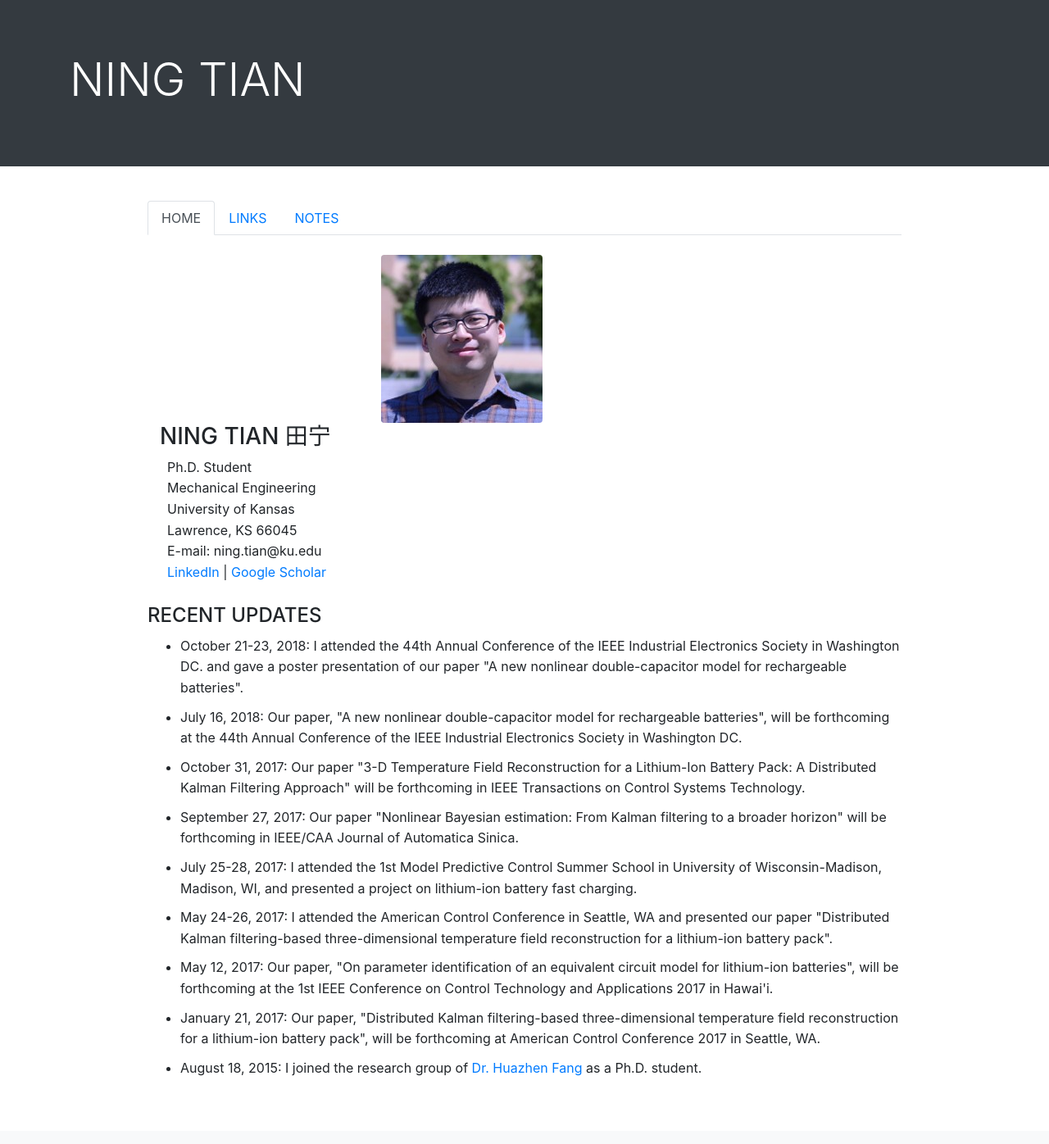
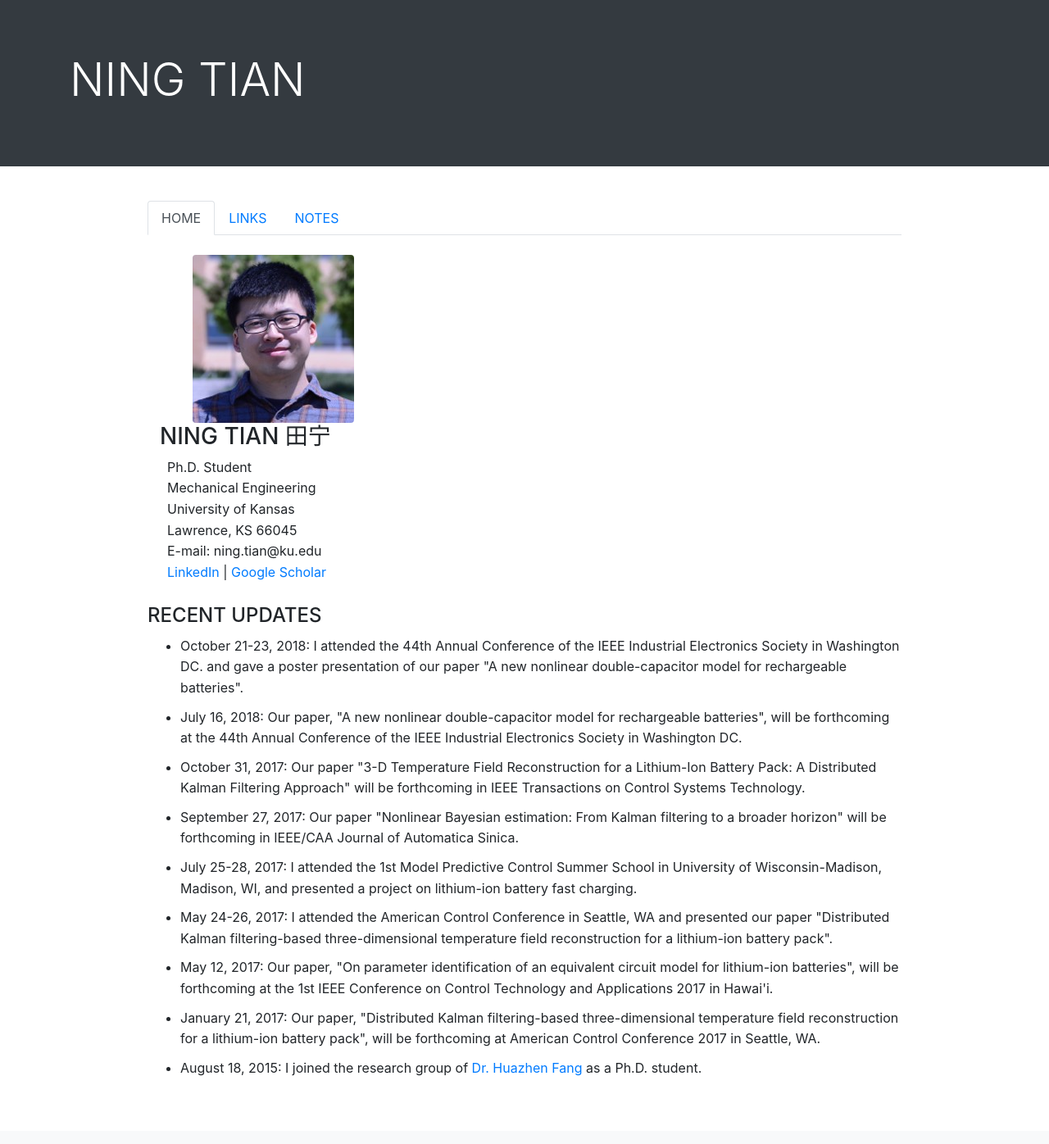
Before and after one commit to ningtian/ningtian.github.io, a Jekyll site: the page index.html, which Jekyll copies as it is, in a window 1280 px wide. Shown: the whole page at 82% size. Built offline with Jekyll 4.4.1, drawn with Linux system fonts in a browser that asks for light colours.

Commit message:
Update index.html

```diff
--- a/index.html
+++ b/index.html
@@ -29,7 +29,7 @@
   <div class="row"> <!-- we have three columns in the row-->
     <div class="col"></div> <!-- the first column-->
 
-    <div class="col-10"> <!-- the second column (main part of the body)-->
+    <div class="col-sm-10"> <!-- the second column (main part of the body)-->
 
     <ul class="nav nav-tabs">
       <li class="nav-item">
@@ -46,10 +46,10 @@
     <br>
 
     <div class="a">
-	<div class="col-10 col-4">
+	<div class="col-10 col-sm-4">
 	<img src="/img/Picture11.jpg" class="rounded mx-auto d-block" alt="Responsive image">
 	</div>
-	<div class="col-10 col-8">
+	<div class="col-10 col-sm-8">
 	<h3>NING TIAN 田宁</h3>
 	&nbsp  Ph.D. Student<br>
 	&nbsp  Mechanical Engineering<br>
```
